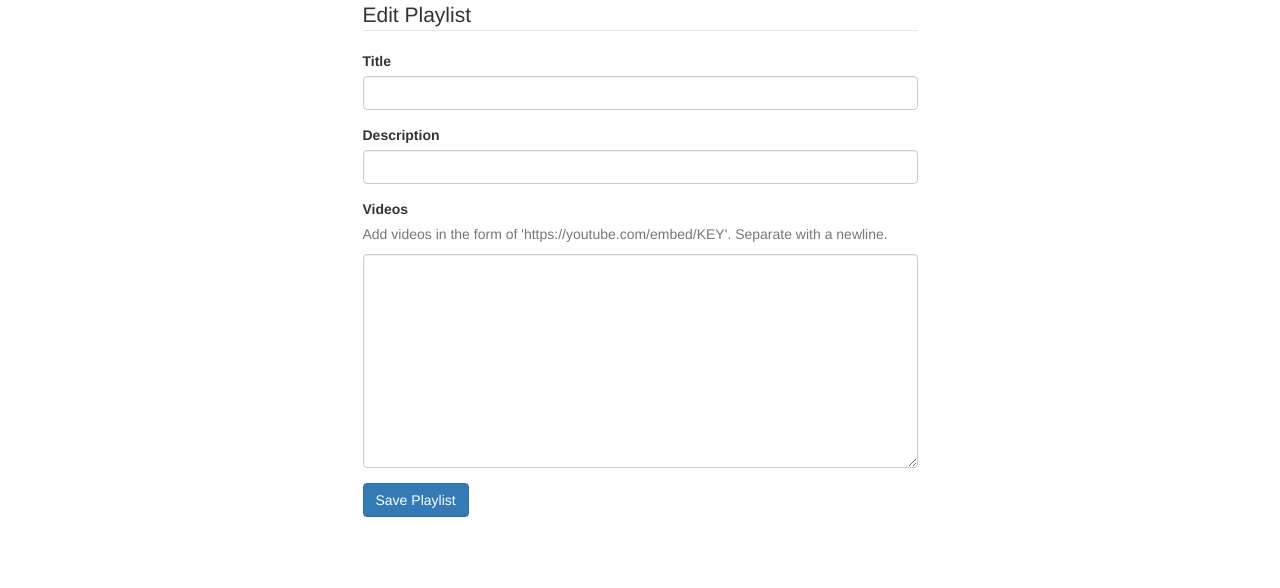
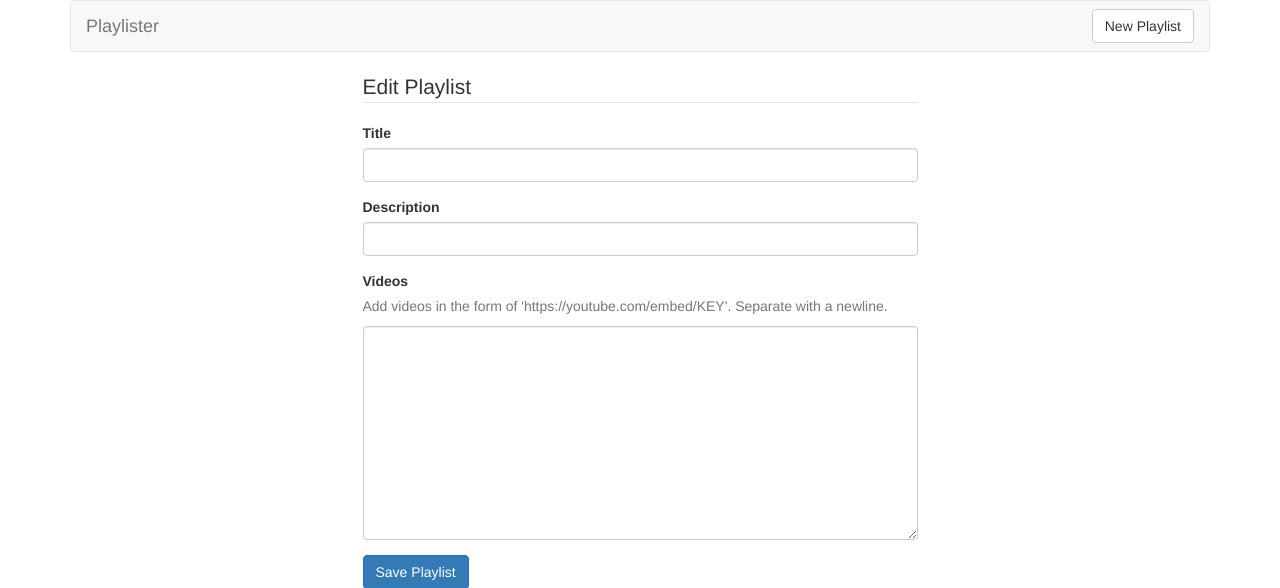
Before and after one commit to GSCrawley/Playlister-Tutorial, a Flask app: page /playlists/new in a window 1280 px wide. Shown: the top 588 px of the page. Run offline with Flask 2, Linux system fonts and the light colour scheme; some libraries are stand-ins or nearby versions.

Commit message:
included partial/navbar in div class

```diff
--- a/templates/base.html
+++ b/templates/base.html
@@ -9,10 +9,11 @@
     <link rel='stylesheet' href='https://maxcdn.bootstrapcdn.com/bootstrap/3.3.7/css/bootstrap.min.css'>
 </head>
 <body>
-    {% include 'partials/navbar.html' %}
+
     <div class='container'>
-           {% block content %}{% endblock %}
-       </div>
+        {% include 'partials/navbar.html' %}
+        {% block content %}{% endblock %}
+    </div>
     <script src="//code.jquery.com/jquery-1.12.0.min.js"></script>
     <script src="//code.jquery.com/jquery-migrate-1.2.1.min.js"></script>
     <!-- Latest compiled and minified JavaScript -->
--- a/templates/partials/navbar.html
+++ b/templates/partials/navbar.html
@@ -0,0 +1,14 @@
+<!-- templates/partials/navbar.html -->
+
+<nav class='navbar navbar-default'>
+    <div class='container-fluid'>
+        <div class='navbar-header'>
+            <a class='navbar-brand' href='/'>
+                Playlister
+            </a>
+        </div>
+        <div class='pull-right'>
+            <a href='/playlists/new' class='btn btn-default navbar-btn'>New Playlist</a>
+        </div>
+    </div>
+</nav>
--- a/templates/playlists_index.html
+++ b/templates/playlists_index.html
@@ -1,10 +1,9 @@
+
 <!-- templates/playlists_index.html -->
 {% extends 'base.html' %}
 
 {% block content %}
-<h1>Playlists
-<small>Click on playlist title</small>
-</h1>
+<h1>Playlists</h1>
 
 <div class='row'>
     {% for playlist in playlists %}
```
Also changed, not shown: 1 other file.
